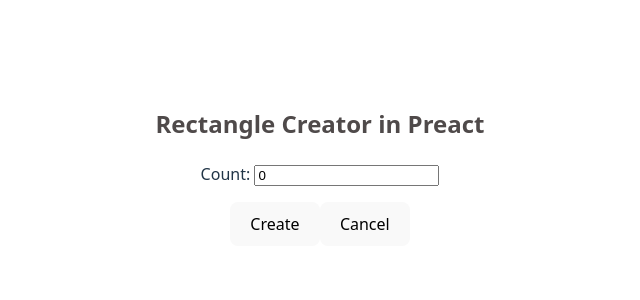
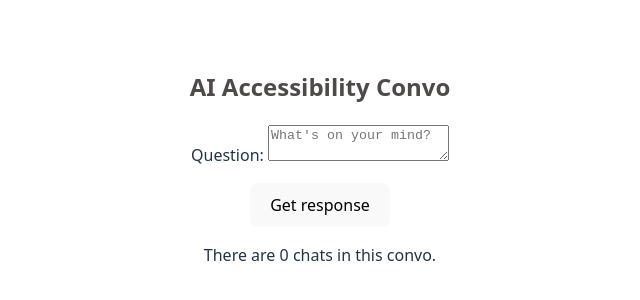
Before and after one commit to nmchivers/DaSsistant, a Preact app: page / in a window 1280 px wide. Shown: the part 234-534 px from the top of the page, without its empty margins (320-960 px from the left). Built offline with nearby package versions, Linux system fonts and the light colour scheme; no server answers.

Commit message:
Update to ignore env doc.

```diff
--- a/package.json
+++ b/package.json
@@ -10,7 +10,9 @@
     "preview": "vite preview"
   },
   "dependencies": {
-    "preact": "^10.26.2"
+    "openai": "^4.95.1",
+    "preact": "^10.26.2",
+    "uuid": "^11.1.0"
   },
   "devDependencies": {
     "@figma/eslint-plugin-figma-plugins": "^0.16.1",
--- a/src/app.tsx
+++ b/src/app.tsx
@@ -1,28 +1,80 @@
-import { useState } from 'preact/hooks'
-import './app.scss'
+import { useState } from 'preact/hooks';
+import React from 'preact/compat';
+import './app.scss';
+import OpenAI from 'openai';
+import { ChatMessage } from './models/ChatMessage';
+import { v4 as uuidv4 } from "uuid";
 
 export function App() {
-  const [count, setCount] = useState(0)
+  //keep track of the designer's question input
+  const [desQuestion, setDesQuestion] = useState(String)
+  //keep track of the last request id
+  const [lastResponseID, setLastResponseID] = useState(String)
+  //create an array of chat message to track the convo.
+  const chatMessages:ChatMessage[] = [];
+  const [convo, setConvo] = useState(chatMessages);
+  const oaiKey = import.meta.env.VITE_DASSISTANT_OAI_DKEY;
 
-  function handleOnChange(e: Event) {
-    const target = e.target as HTMLInputElement;
-    setCount(parseInt(target.value));
+
+  const openai = new OpenAI({
+    apiKey: oaiKey,
+    dangerouslyAllowBrowser: true,
+  });
+
+  function handleOnChange(e: React.ChangeEvent<HTMLTextAreaElement>) {
+    const questionInput = e.target as HTMLTextAreaElement;
+    setDesQuestion(questionInput.value);
   }
 
-  function handleOnCreate() {
-    parent.postMessage({ pluginMessage: { type: 'create-shapes', count } }, '*')
-  }
+  async function handleRequest() {
+    //create the object for the user's message.
+    const newUserMessage:ChatMessage = {
+      id: uuidv4(),
+      role:"user",
+      content:desQuestion,
+      responseId: null,
+      timestamp:  new Date().toLocaleString(),
+    }
+    //add the user's message from the form to the set of chats.
+    setConvo(prev => [...prev, newUserMessage]);
 
-  function handleOnCancel() {
-    parent.postMessage({ pluginMessage: { type: 'cancel' } }, '*')
+    //make the request to opanai
+    const response = await openai.responses.create({
+      //model: "o4-mini",
+      model: "gpt-4.1-mini",
+      instructions: "You are almost an expert in accessible design for web, iOS, and Android experiences given how long you have been doing it. You understand the latest guidelines, including how they are best applied in user experience and user interface design, from the W3C as documented in the WCAG and those outlines by Apple and Google.",
+      input: newUserMessage.content.toString(),
+      // reasoning:{
+      //   effort: "low",
+      //   summary: "concise"
+      // },
+      user: "Dev-NC",
+      previous_response_id: lastResponseID !== "undefined" ? lastResponseID : null,
+    });
+
+    //add the response from open ai to the set of chats.
+    setConvo(prev => [...prev, {id: uuidv4(), role:"assistant", content:response.output_text, responseId:response.id, timestamp:  new Date().toLocaleString()}]);
+
+    setLastResponseID(response.id);
   }
 
   return (
     <>
-      <h2>Rectangle Creator in Preact</h2>
-      <p>Count: <input id="count" type="number" value={count} onChange={handleOnChange} /></p>
-      <button id="create" onClick={handleOnCreate}>Create</button>
-      <button id="cancel" onClick={handleOnCancel}>Cancel</button>
+      <h2>AI Accessibility Convo</h2>
+      <div className="convo_container">
+        {convo.map ( message => (
+          <div key={message.id} className={ message.role=="user" ? "chat_container_user" : "chat_container_assistant"}>
+            <div className={"message"}>
+              <p>{message.content}</p>
+            </div>
+            <p className={"who"}>{message.role}</p>
+            <p className={"when"}>{message.timestamp}</p>
+          </div>
+        ))}
+      </div>
+      <p><label for="question">Question</label>: <textarea id="question" value={desQuestion !== "undefined" ? desQuestion : undefined} onChange={handleOnChange} placeholder={"What's on your mind?"} /></p>
+      <p><button id="GPT" onClick={handleRequest}>Get response</button></p>
+      <p>There are {convo.length.toString()} chats in this convo.</p>
     </>
   )
 }
--- /dev/null
+++ b/src/models/ChatMessage.ts
@@ -0,0 +1,7 @@
+export interface ChatMessage{
+    id: String;
+    role: String;
+    content: String;
+    responseId?: String | null;
+    timestamp: String;
+}
```
Also changed, not shown: manifest.json, 2 other files (tests, documents, lock files or other folders).
